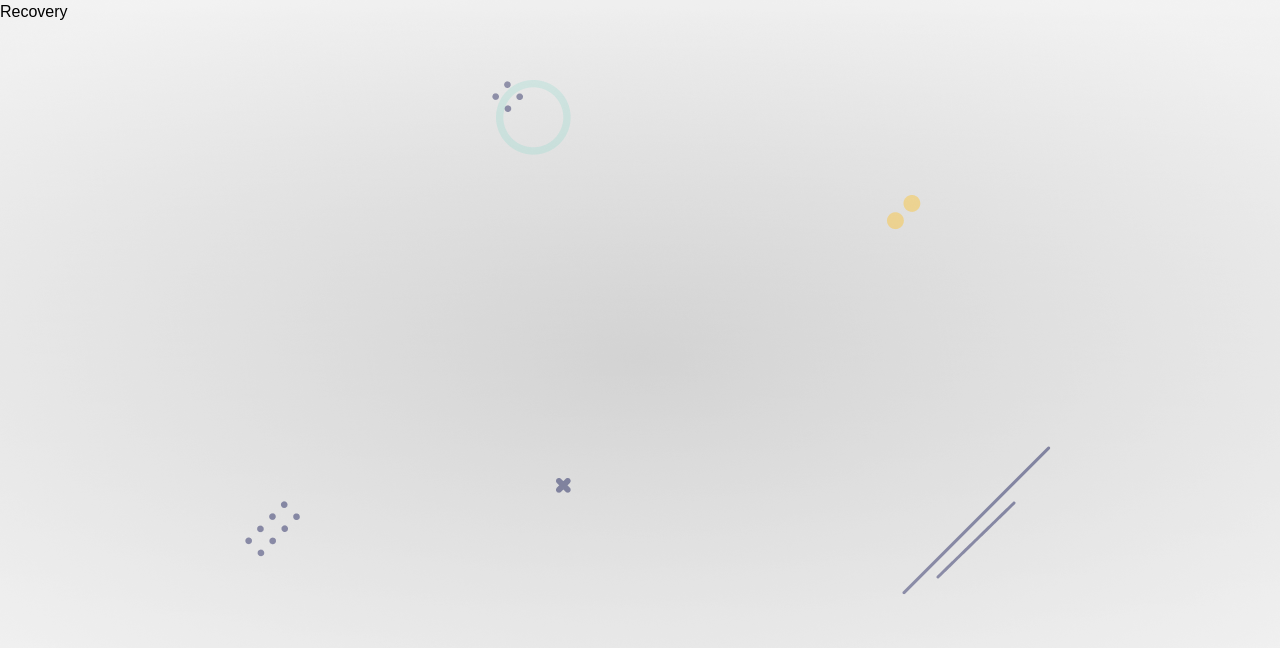
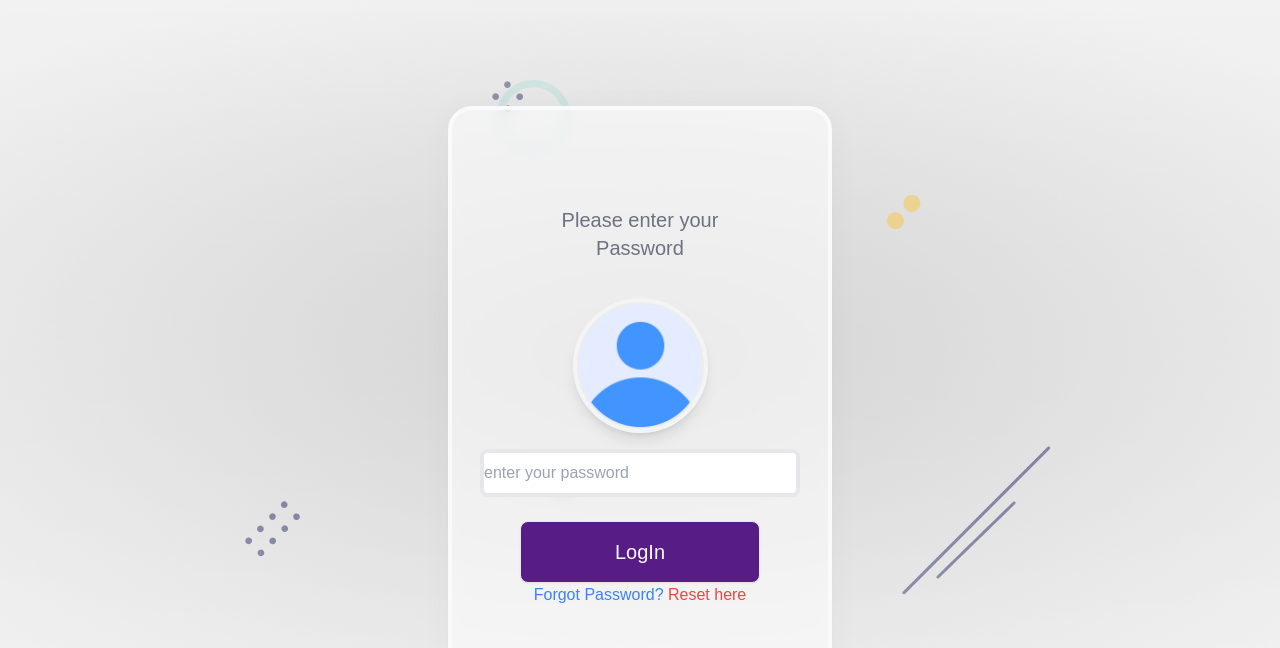
Before and after one commit to Domains18/JumbaLink, a React (Vite) app in the folder client/: page /recovery in a window 1280 px wide. Shown: the top 648 px of the page. Built offline with nearby package versions, Linux system fonts and the light colour scheme.

Commit message:
recovery ui

```diff
--- a/client/src/pages/Recovery.js
+++ b/client/src/pages/Recovery.js
@@ -1,9 +1,46 @@
 import React from 'react'
-
-const Recovery = () => {
+import { Link } from 'react-router-dom';
+import avatar from '../assets/profile.png';
+import styles from '../styles/Username.module.css';
+import { Toaster } from 'react-hot-toast';
+import { useFormik } from 'formik';
+import { validatePassword } from '../helper/validate';
+const Password = () => {
+  const formik = useFormik({
+    initialValues: {
+      Password: ''
+    },
+    validate: validatePassword,
+    validateOnBlur: false,
+    validateOnChange: false,
+    onSubmit: async values => { console.log(values) }
+  })
   return (
-    <div>Recovery</div>
+    <div className="container mx-auto">
+      <Toaster position='top-center' reverseOrder={false}></Toaster>
+      <div className="flex justify-center items-center min-h-screen">
+        <div className={styles.glass}>
+          <div className="title flex flex-col items-center">
+            <span className="py-4 text-xl w-2/3 text-center text-gray-500">
+              Please enter your Password
+            </span>
+          </div>
+          <form className="py-1" onSubmit={formik.handleSubmit}>
+            <div className="profile flex justify-center py-4">
+              <img src={avatar} className={styles.profileImage} alt="avatar" />
+            </div>
+            <div className="text-box flex flex-col items-center gap-6">
+              <input {...formik.getFieldProps('Password')} type="password" placeholder='enter your password' className='border-4 py-2 rounded-lg  w-full' />
+              <button type='submit' className={styles.btn}>LogIn</button>
+            </div>
+            <div className="text-center py-">
+              <span className='text-blue-500'>Forgot Password? <Link to="/reset" className='text-red-500'> Reset here</Link> </span>
+            </div>
+          </form>
+        </div>
+      </div>
+    </div>
   )
 }
 
-export default Recovery
+export default Password
```
